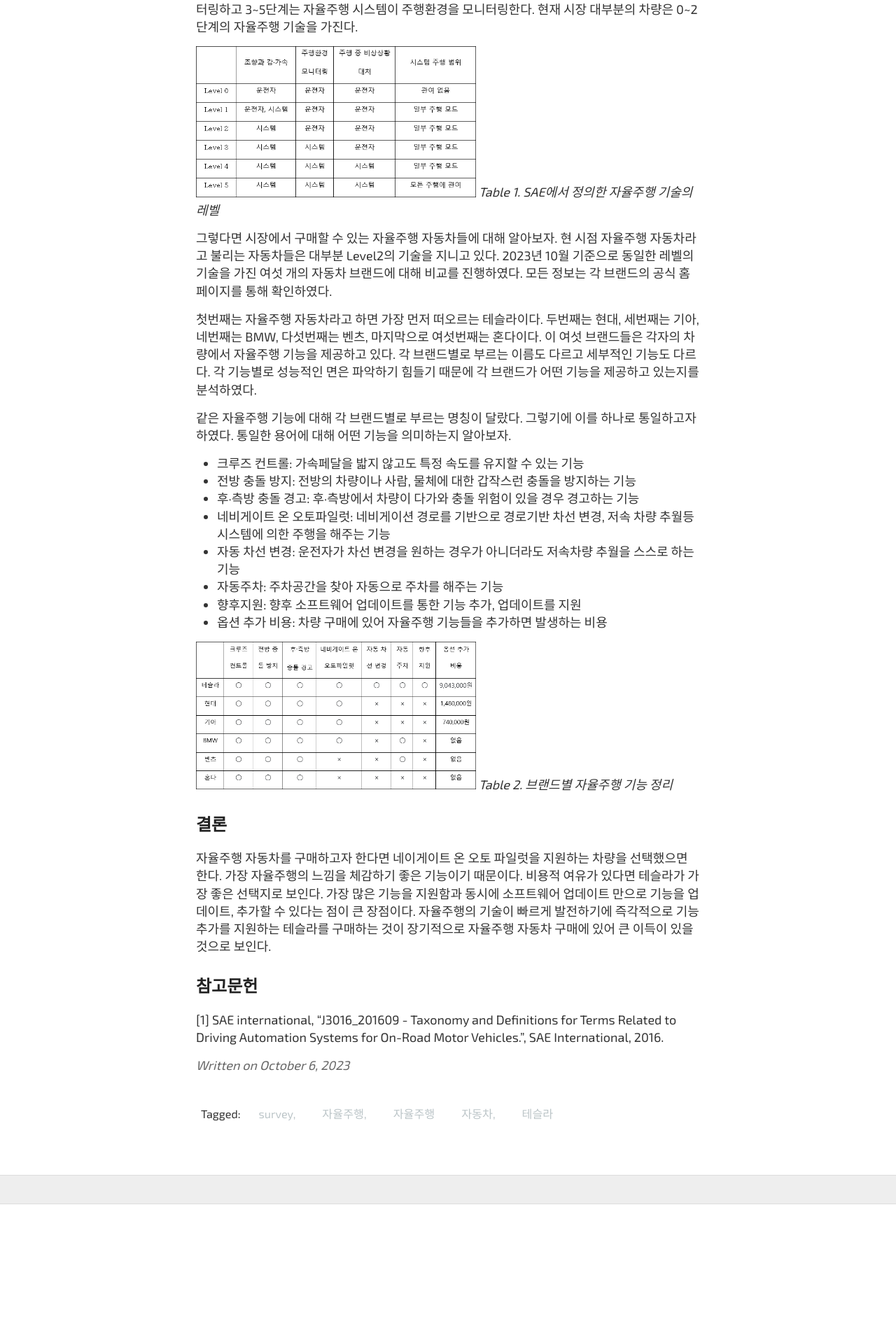
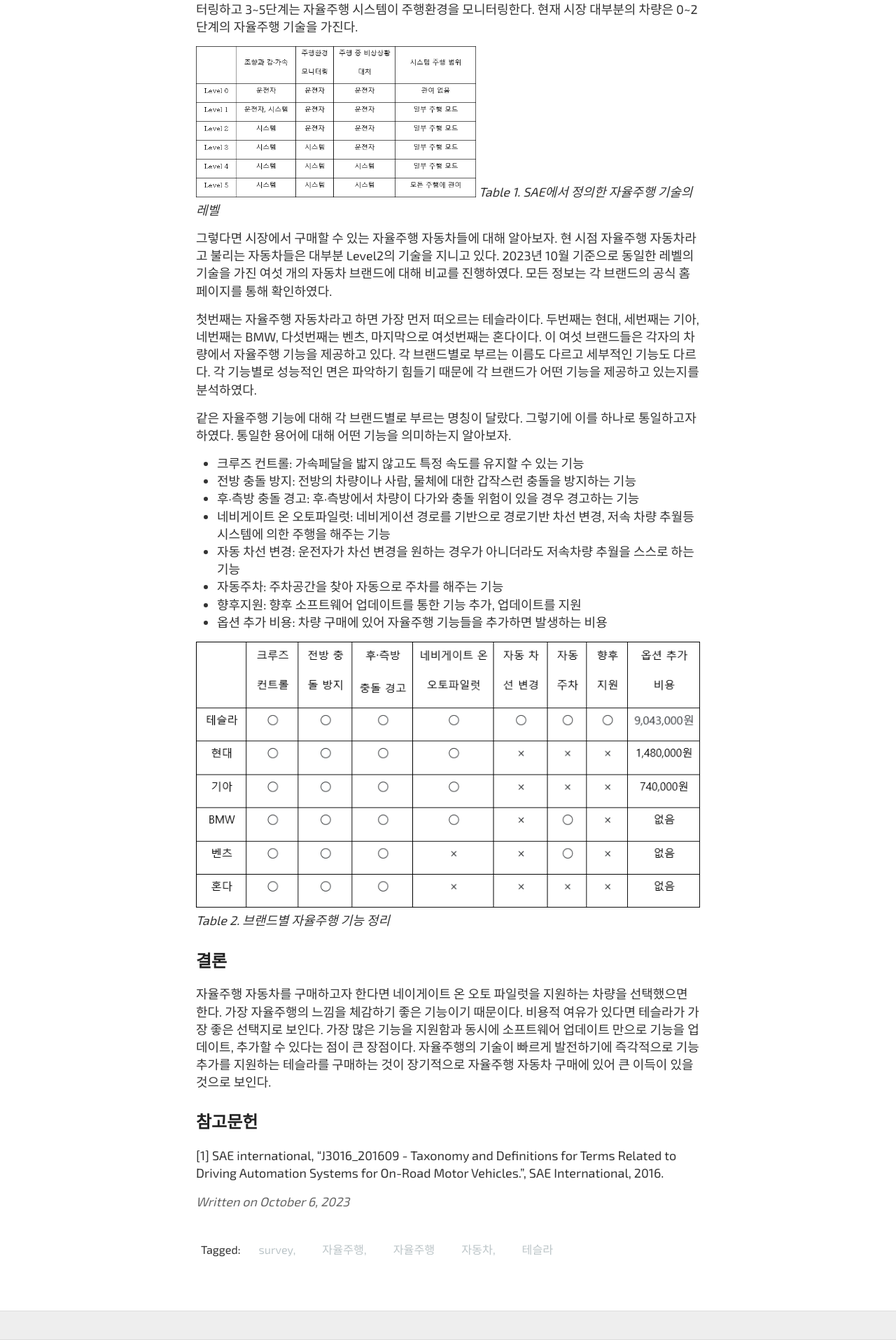
Before and after one commit to Ns-Jin/Ns-Jin.github.io, a Jekyll site: the page built from _posts/2023-10-06-survey-practice.md, in a window 1280 px wide. Shown: the part 835-2750 px from the top of the page at 70% size. Built offline with Jekyll 4.4.1, drawn with Linux system fonts in a browser that asks for light colours; some web fonts are replaced; before the commit the page ends 2556 px from its top, so only the background shows below that.

Commit message:
이미지코드수정

```diff
--- a/_posts/2023-10-06-survey-practice.md
+++ b/_posts/2023-10-06-survey-practice.md
@@ -11,6 +11,7 @@ tags: survey, 자율주행, 자율주행 자동차, 테슬라
 
 ## 서론
 세상의 빠른 발전과 함께 자율주행 자동차도 빠르게 발전하고 있다. 최근에는 자율주행을 지원하는 자동차들이 속속히 등장하고 있다. 우선 자율주행 자동차를 구매하기 위해서는 자율주행기술에 따른 자동차 자동화 레벨에 대해 알아야 한다. 이를 모르고 무작정 구매하게 된다면 원하는 것보다 낮은 수준의 자율주행 기능에 실망하게 될 수도 있다. 하지만 이 글을 읽고 있다면 안심해도 된다. 이 글을 끝까지 읽고 나면 자율주행 자동차를 구매하는 데 있어 큰 도움이 될 것이다.
+
 ## 본론
 우선 시중의 자율주행 자동차들을 분석하기 전에 자율주행에 먼저 초점을 맞춰보자. 자율주행 기술은 SAE(미국 자동차기술 학회) J3016문서에 따르면 6단계로 분류할 수 있다. Level 0(No Automation)부터 Level 5(Full Automation)까지 존재한다. 0~2 단계는 사람이 주행환경을 모니터링하고 3~5단계는 자율주행 시스템이 주행환경을 모니터링한다. 현재 시장 대부분의 차량은 0~2 단계의 자율주행 기술을 가진다.
 
@@ -32,9 +33,11 @@ tags: survey, 자율주행, 자율주행 자동차, 테슬라
 - 향후지원: 향후 소프트웨어 업데이트를 통한 기능 추가, 업데이트를 지원
 - 옵션 추가 비용: 차량 구매에 있어 자율주행 기능들을 추가하면 발생하는 비용
 
-[<img src="{{ site.baseurl }}/images/table_2.png" alt="Table_2" style="width: 400px;"/>]({{ site.baseurl }}/){: .align-center}
+![]({{ site.baseurl }}/images/table_2.png)
 *Table 2. 브랜드별 자율주행 기능 정리*
+
 ## 결론
 자율주행 자동차를 구매하고자 한다면 네이게이트 온 오토 파일럿을 지원하는 차량을 선택했으면 한다. 가장 자율주행의 느낌을 체감하기 좋은 기능이기 때문이다. 비용적 여유가 있다면 테슬라가 가장 좋은 선택지로 보인다. 가장 많은 기능을 지원함과 동시에 소프트웨어 업데이트 만으로 기능을 업데이트, 추가할 수 있다는 점이 큰 장점이다. 자율주행의 기술이 빠르게 발전하기에 즉각적으로 기능 추가를 지원하는 테슬라를 구매하는 것이 장기적으로 자율주행 자동차 구매에 있어 큰 이득이 있을 것으로 보인다.
+
 ## 참고문헌
 [1] SAE international, "J3016_201609 - Taxonomy and Definitions for Terms Related to Driving Automation Systems for On-Road Motor Vehicles.", SAE International, 2016.
```
